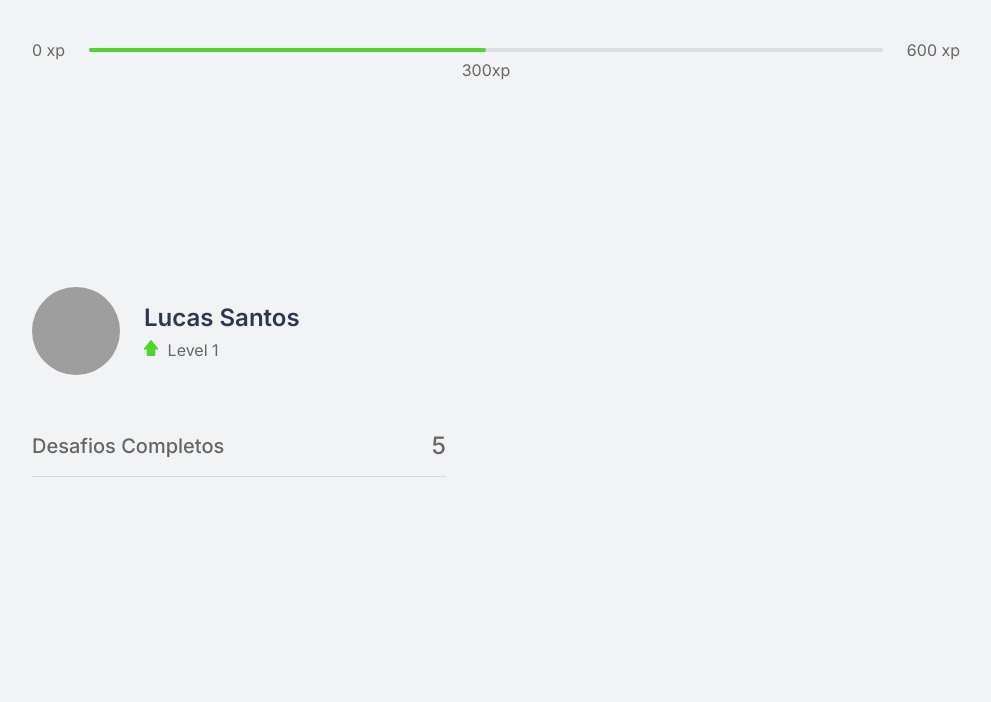
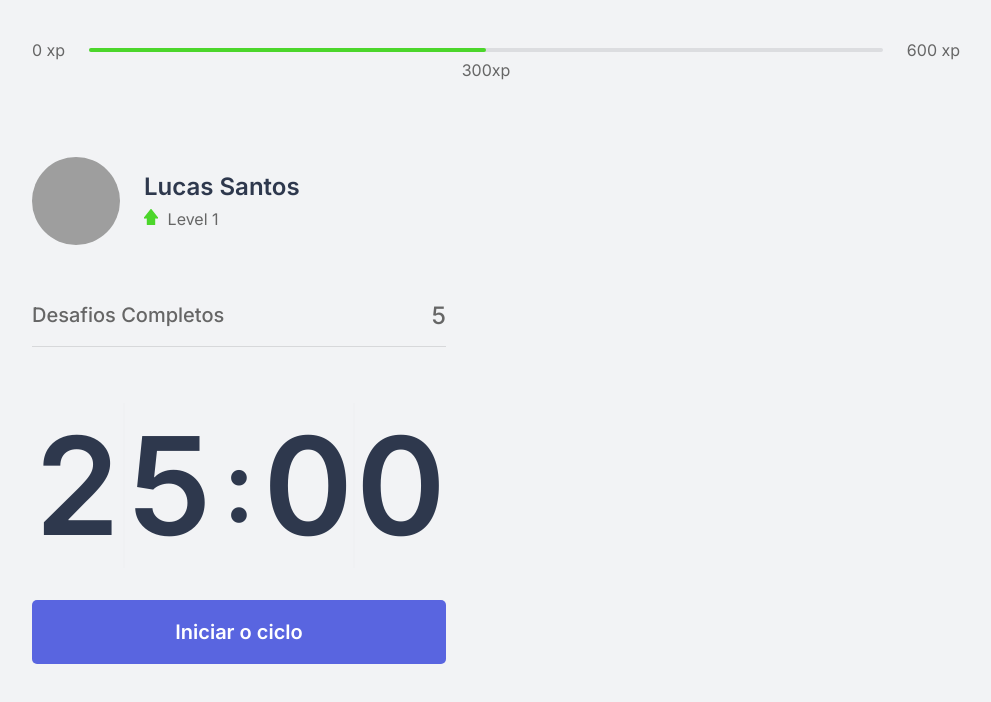
Before and after one commit to Luke0195/MoveIt, a Next.js app: page / in a window 1280 px wide. Shown: the top 702 px of the page, without its empty margins (144-1135 px from the left). Built offline with nearby package versions, Linux system fonts and the light colour scheme; grey boxes are pictures that could not be loaded.

Commit message:
feat: add countdown method

```diff
--- /dev/null
+++ b/src/components/Countdown/index.tsx
@@ -0,0 +1,45 @@
+import { useState, useEffect } from 'react'
+import styles from '../../styles/components/Countdown.module.css'
+
+export default function Countdown(){
+  const [time , setTime]= useState(25 * 60)
+  const [active, setActive] = useState(false);
+  const [isStarted, setIsStarted] = useState(false);
+  const minutes = Math.floor(time / 60);
+  const seconds =  time % 60;
+
+  const [minuteLeft, minuteRight] = String(minutes).padStart(2, '0').split('')// Adicionar
+  const [secondsLeft, secondsRight] = String(seconds).padStart(2, '0').split('')
+
+  function startCountDown(){
+  setIsStarted((prevState) => !prevState );
+   setActive(true)
+  }
+
+  useEffect(() =>{
+   if(active ?? time > 0){
+     setTimeout(() =>{
+       setTime(time - 1)
+     }, 1000)
+   }
+
+  },[active, time])
+  return(
+  <div>
+    <div className={styles.countdownContainer}>
+      <div>
+        <span> {minuteLeft}</span>
+        <span> {minuteRight}</span>
+      </div>
+      <span> :</span>
+      <div>
+        <span> {secondsLeft} </span>
+        <span> {secondsRight} </span>
+      </div>
+    </div>
+    <button type="button"
+    onClick={startCountDown}
+    className={styles.countdownButton}>{isStarted ? 'Pausar o ciclo': 'Iniciar o ciclo'}</button>
+    </div>
+  )
+}
--- a/src/pages/_document.tsx
+++ b/src/pages/_document.tsx
@@ -6,8 +6,9 @@ export default class MyDocument extends Document{
     return(
       <Html>
         <Head>
-          <link rel="preconnect" href="https://fonts.gstatic.com"/>
-          <link href="https://fonts.googleapis.com/css2?family=Inter:wght@400;500;600&family=Rajdhani:wght@600&display=swap" rel="stylesheet"/>
+        <link rel="shortcut icon" href="favicon.png" type="image.png"/>
+        <link rel="preconnect" href="https://fonts.gstatic.com"/>
+        <link href="https://fonts.googleapis.com/css2?family=Inter:wght@400;500;600&family=Rajdhani:wght@600&display=swap" rel="stylesheet"/>
         </Head>
         <body>
           <Main/>
--- a/src/pages/index.tsx
+++ b/src/pages/index.tsx
@@ -1,17 +1,25 @@
 
 import ExperienceBar from "../components/ExperienceBar";
 import Profile from '../components/Profile';
-import CompleteChallenges from '../components/CompleteChallenges'
+import CompleteChallenges from '../components/CompleteChallenges';
+import CountDown from '../components/Countdown'
+
+
+import Head from 'next/head';
 
 import styles from '../styles/pages/Home.module.css'
 export default function Home() {
   return (
     <div className={styles.container}>
+      <Head>
+        <title> Move it</title>
+      </Head>
     <ExperienceBar/>
     <section >
       <div>
         <Profile/>
         <CompleteChallenges/>
+        <CountDown/>
       </div>
       <div>
       </div>
--- /dev/null
+++ b/src/styles/components/Countdown.module.css
@@ -0,0 +1,58 @@
+.countdownContainer {
+  display:flex;
+  align-items: center;
+  font-family:Rajdhani;
+  font-weight: 600;
+  color: var(--title)
+}
+
+.countdownContainer > div{
+ flex: 1;
+  display: flex;
+  align-items: center;
+  justify-content: space-between;
+  border-radius: 5px;
+  font-size: 8.5rem;
+  text-align: center;
+}
+
+
+.countdownContainer > div span{
+  flex: 1;
+}
+
+
+.countdownContainer > div span:first-child{
+  border-right: 1px solid #f0f1f3
+}
+
+.countdownContainer > div span:last-child{
+  border-left: 1px solid #f0f1f3
+}
+
+
+.countdownContainer > span{
+  font-size: 6.25rem;
+  margin: 0 0.5rem;
+}
+
+.countdownButton{
+ width: 100%;
+ height: 4rem;
+ margin-top: 2rem;
+ display:flex;
+align-items: center;
+justify-content: center;
+border: 0;
+border-radius: 5px;
+background-color: var(--blue);
+color:var(--white);
+font-size: 1.25rem;
+font-weight: 600;
+cursor: pointer;
+transition: background 0.2s ease-out;
+}
+
+.countdownButton:hover{
+  background:var(--blue-dark)
+}
```
